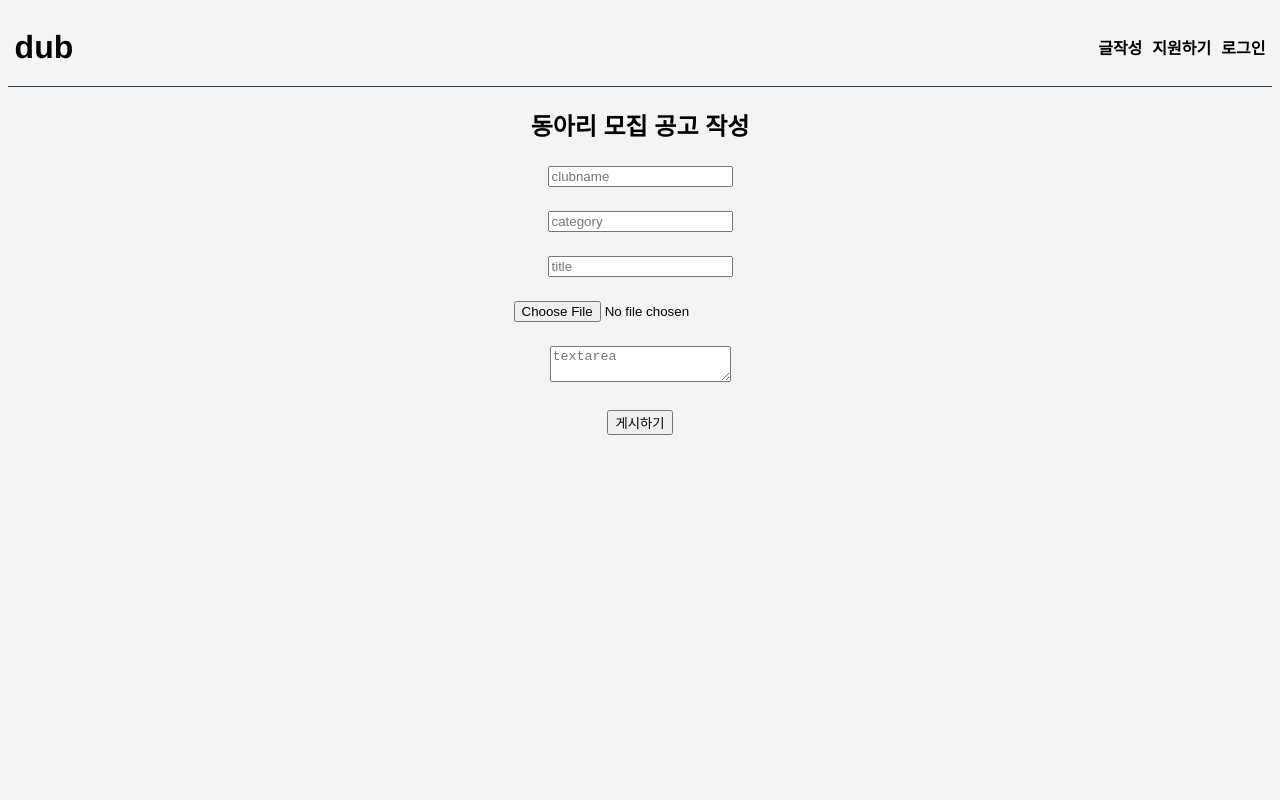
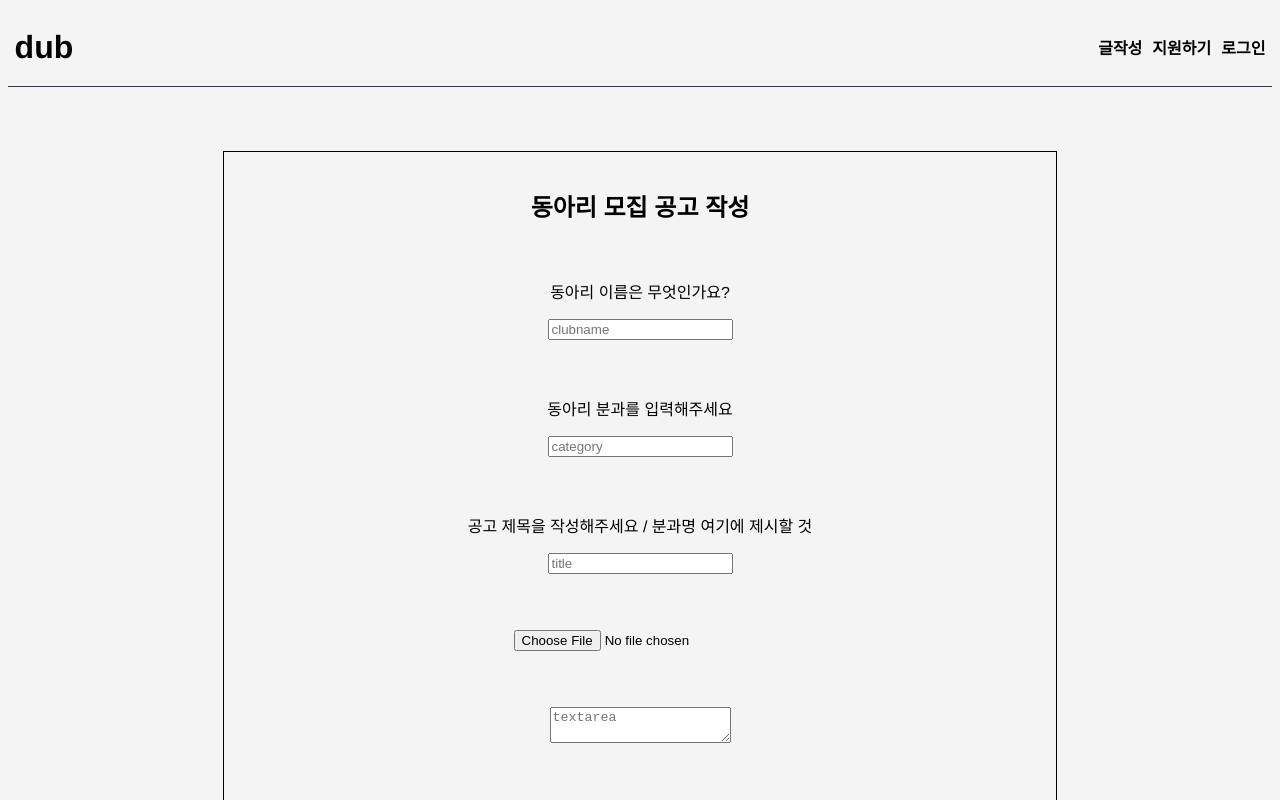
Before and after one commit to Likelion-Kwangwoon/dub_club_wanted, a React (Create React App) app in the folder dub/: page /detailinput in a window 1280 px wide. Shown: the top 800 px of the page. Built offline with nearby package versions, Linux system fonts and the light colour scheme.

Commit message:
detailInput form styling & text
모집 공고 작성 틀 및 텍스트 추가

```diff
--- a/dub/src/components/detailInput/detailInput.jsx
+++ b/dub/src/components/detailInput/detailInput.jsx
@@ -1,5 +1,8 @@
 import React from 'react';
 import { useState } from 'react';
+import '../sass/Button.scss';
+import '../sass/detailInput.scss';
+//import Button from '@mui/material/Button';
 // import axios from 'axios';
 function DetailInput() {
   const [state, setState] = useState({
@@ -47,34 +50,38 @@ function DetailInput() {
   }
 
   return(
+    <div className="detailInput">
 
     <form className='editor'
           onSubmit={(e) => handleSubmit(e)}>
       <h2>동아리 모집 공고 작성</h2>
       <div
         style={{
-          margin: '24px 0',
+          margin: '56px 0',
         }}>
+          <p>동아리 이름은 무엇인가요?</p>
         <input name="clubName" placeholder='clubname' value={state.clubName}
         onChange={handleChangeState}
         />
       </div>
       <div style={{
-          margin: '24px 0',
+          margin: '56px 0',
         }}>
+          <p>동아리 분과를 입력해주세요</p>
       <input name="category" placeholder='category' value={state.category}
         onChange={handleChangeState}
         />
       </div>
       <div style={{
-          margin: '24px 0',
+          margin: '56px 0',
         }}>
+          <p>공고 제목을 작성해주세요 / 분과명 여기에 제시할 것 </p>
       <input name="title" placeholder='title' value={state.title}
         onChange={handleChangeState}
         />
       </div>
       <div style={{
-          margin: '24px 0',
+          margin: '56px 0',
         }}>
 
       <input type="file"
@@ -90,7 +97,7 @@ function DetailInput() {
       </div>
       </div>
       <div style={{
-          margin: '24px 0',
+          margin: '56px 0',
         }}>
       <textarea name="content" placeholder='textarea' autoSize={{
           minRows: 3,
@@ -100,11 +107,10 @@ function DetailInput() {
         />
       </div>
       <div>
-        <button type='submit'>
-          게시하기
-        </button>
+        <button className="Button" type='submit'>게시하기</button>
       </div>
     </form>
+    </div>
   );
 }
 
--- /dev/null
+++ b/dub/src/components/sass/Button.scss
@@ -0,0 +1,25 @@
+$pink: #CE7777; // 주석 선언
+
+.Button {
+  display: inline-flex;
+  color: white;
+  font-weight: bold;
+  outline: none;
+  border-radius: 4px;
+  border: none;
+  cursor: pointer;
+
+  height: 2.25rem;
+  padding-left: 1rem;
+  padding-right: 1rem;
+  font-size: 1rem;
+
+  background: $pink; // 주석 사용
+  &:hover {
+    background: lighten($pink, 10%); // 색상 10% 밝게
+  }
+
+  &:active {
+    background: darken($pink, 10%); // 색상 10% 어둡게
+  }
+}
--- /dev/null
+++ b/dub/src/components/sass/detailInput.scss
@@ -0,0 +1,9 @@
+.detailInput{
+        width: 800px;
+        height : 800px;
+        margin: 0 auto;
+        margin-top: 4rem;
+        border: 1px solid black;
+        padding: 1rem;
+
+}
```
